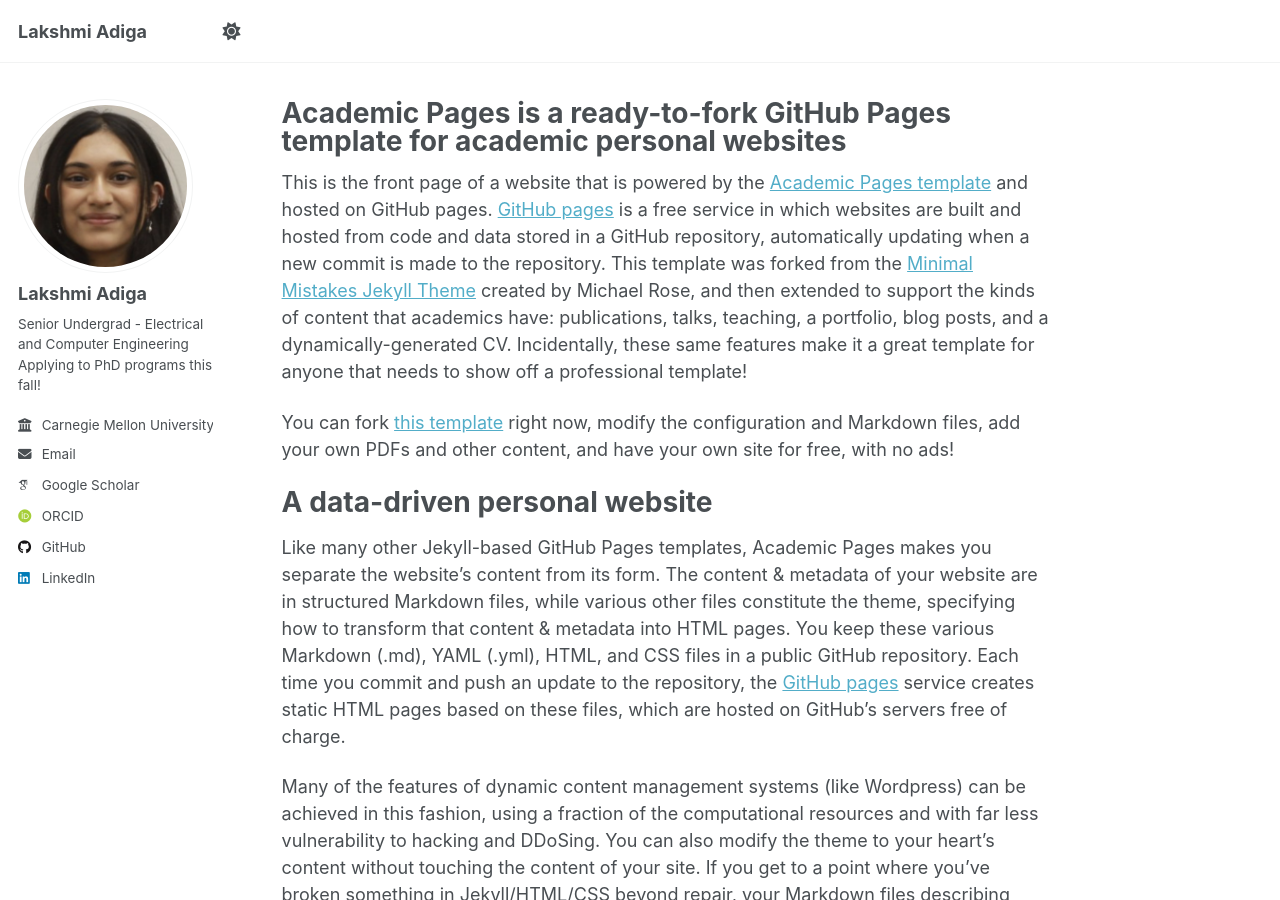
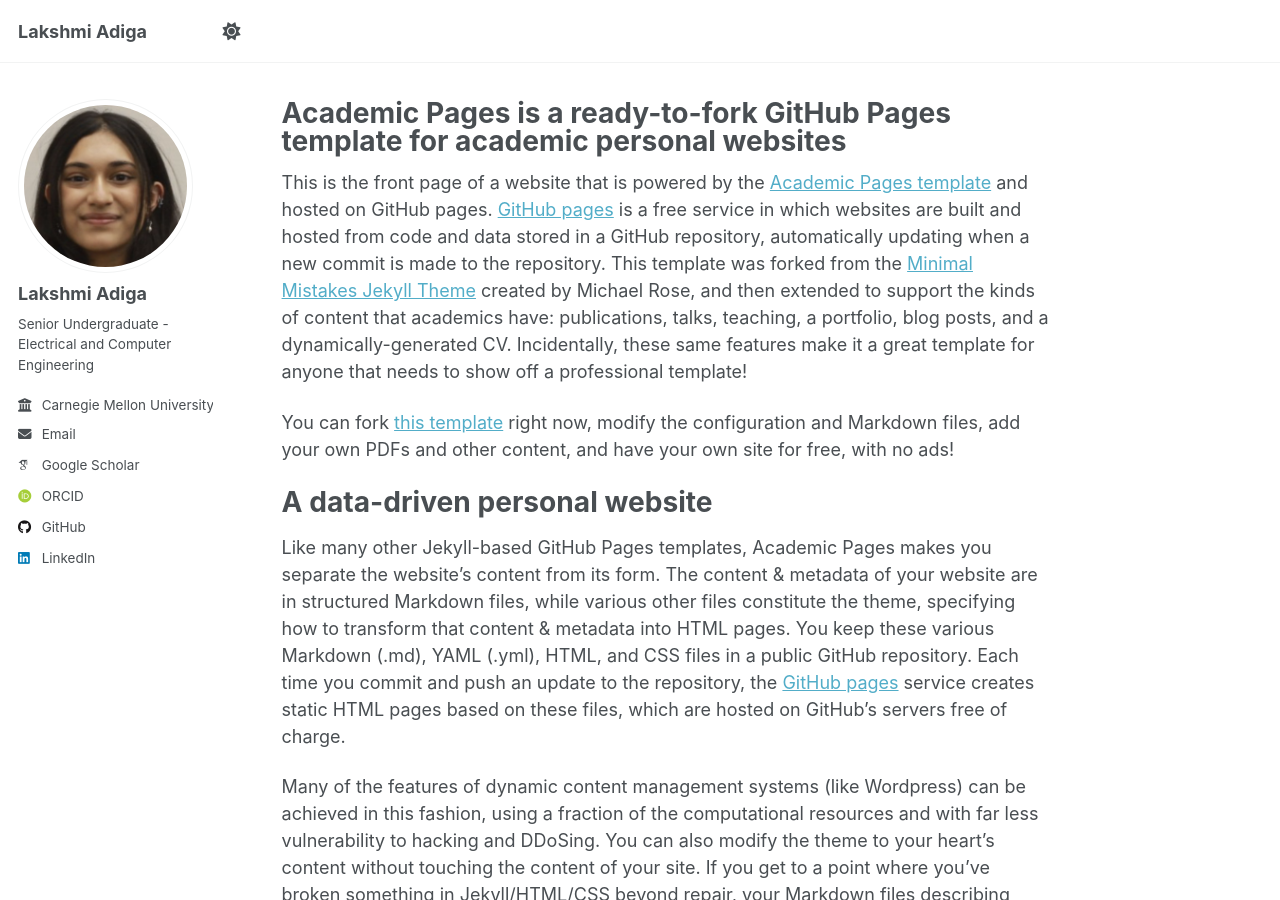
Before and after one commit to lakshmi-adiga/lakshmi-adiga.github.io, a Jekyll site: the page built from _pages/about.md, in a window 1280 px wide and 900 px high. Built offline with Jekyll 4.4.1, drawn with Linux system fonts in a browser that asks for light colours; some web fonts are replaced; a script that is not in the unit is left out.

Commit message:
Update bio for Lakshmi Adiga
Removed the PhD application note from bio.

```diff
--- a/_config.yml
+++ b/_config.yml
@@ -26,7 +26,7 @@ author:
   avatar           : "lakshmi.png"
   name             : "Lakshmi Adiga"
   pronouns         : # example: "she/her"
-  bio              : "Senior Undergrad - Electrical and Computer Engineering \n Applying to PhD programs this fall!"
+  bio              : "Senior Undergraduate - Electrical and Computer Engineering"
   employer         : "Carnegie Mellon University"
   email            : "ladiga@andrew.cmu.edu"
 
```
